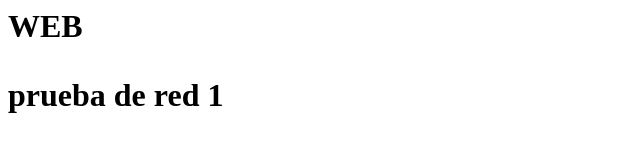
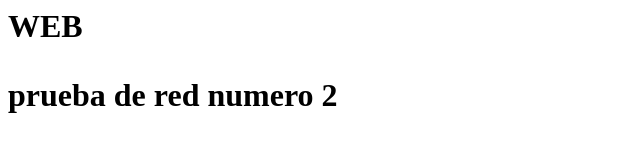
Before and after one commit to Dannygua/clase11, a plain HTML site: page index.html in a window 1280 px wide. Shown: the whole page, without its empty margins (0-640 px from the left). Drawn offline with Linux system fonts and the light colour scheme.

Commit message:
agregar2

```diff
--- a/index.html
+++ b/index.html
@@ -11,7 +11,7 @@
 
 <h1>WEB<h1>
 
-<p> prueba de red 1 </p>
+<p> prueba de red numero 2 </p>
 
 </body>
 
```
